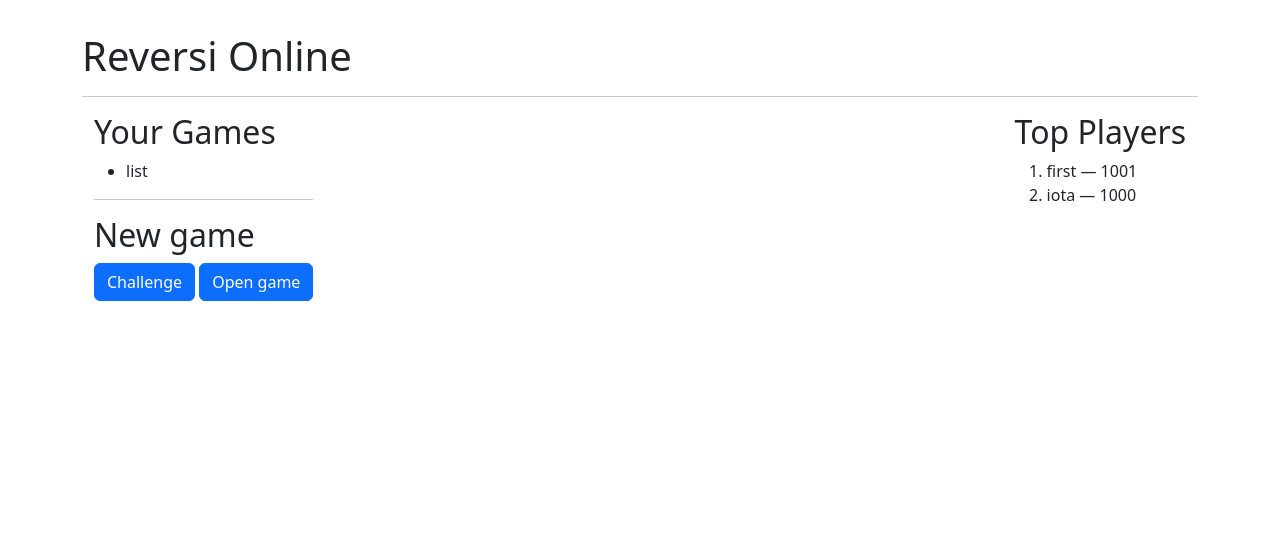
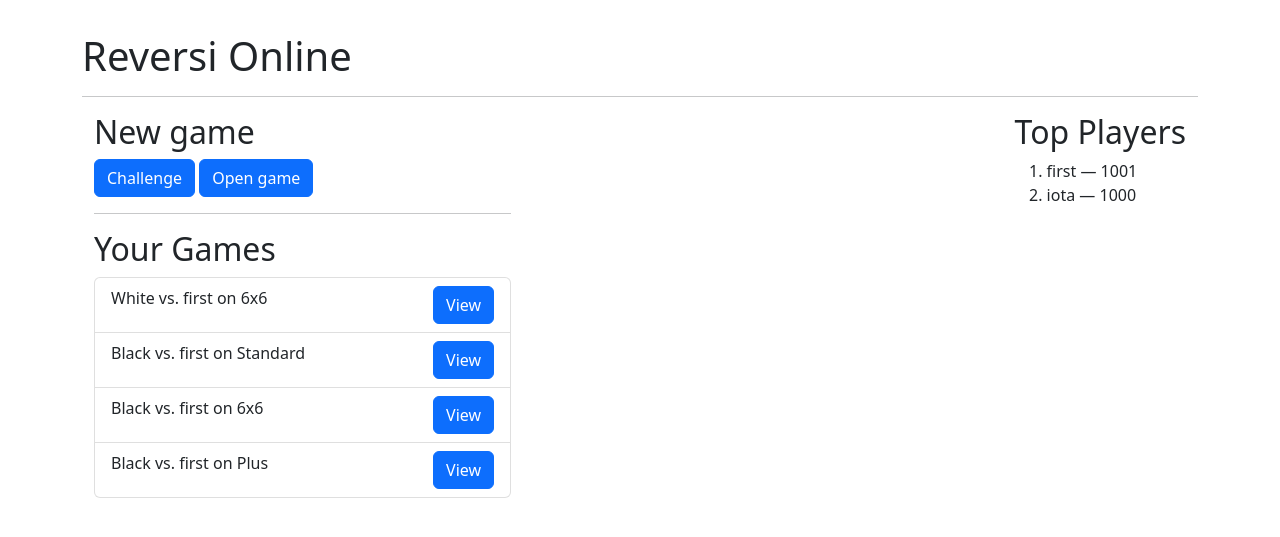
Before and after one commit to enoua5/cs3620-reversi, a Django app: page / in a window 1280 px wide. Shown: the part 56-593 px from the top of the page. Run offline with Django 3.2, Linux system fonts and the light colour scheme; a user stored in the database is signed in; data comes from the database, SQL or seed files in the repository.

Commit message:
Add list of latest games

```diff
--- a/base/templates/base/index.html
+++ b/base/templates/base/index.html
@@ -6,14 +6,21 @@
 <hr>
 <div class="container-fluid">
     <div class="float-start">
-        <h2>Your Games</h2>
-        <ul>
-            <li>list</li>
-        </ul>
-        <hr>
         <h2>New game</h2>
         <a class="btn btn-primary" href="#">Challenge</a>
         <a class="btn btn-primary" href="{% url 'game:open_games' 1 %}">Open game</a>
+        <hr>
+        <h2>Your Games</h2>
+        <ul class="list-group">
+            {% for game_data in latest_games %}
+            <li class="list-group-item">
+                <span class="float-start">
+                    {{ game_data.1 }} vs. {{ game_data.2 }} on {{ game_data.0.board_name }}
+                </span>
+                <a href="{% url 'game:view_game' game_data.0.id %}" class="btn btn-primary float-end" style="margin-left: 10vw">View</a>
+            </li>
+            {% endfor %}
+        </ul>
     </div>
     <div class="float-end">
         <h2>Top Players</h2>
--- a/base/views.py
+++ b/base/views.py
@@ -1,6 +1,8 @@
 from django.shortcuts import render
 from django.contrib.auth.decorators import login_required
 from django.contrib.auth.models import User
+from django.db.models import Q
+from game.models import Game
 
 # Create your views here.
 
@@ -8,8 +10,20 @@ from django.contrib.auth.models import User
 def index(req):
     top_players = User.objects.all().order_by('-userdata__elo_rating')[:5]
 
+    latest_games = Game.objects.filter(Q(first_player=req.user) | Q(second_player=req.user)).order_by('-most_recent_move')[:5]
+
+    player_role = []
+    player_opp = []
+
+    for game in latest_games:
+        player_role.append("White" if game.first_player_is_X ^ (game.second_player == req.user) else "Black")
+        player_opp.append(game.first_player if game.second_player == req.user else game.second_player)
+
+    latest_games = list(zip(latest_games, player_role, player_opp))
+
     ctx = {
-        'top_players': top_players
+        'top_players': top_players,
+        'latest_games': latest_games,
     }
 
     return render(req, 'base/index.html', ctx)
--- a/game/views.py
+++ b/game/views.py
@@ -116,3 +116,6 @@
 
 
     return redirect('game:view_game', game_id = game_id)
+
+def my_games(req):
+    return render(req, 'game/my_games.html')
```
Also changed, not shown: base/templates/base/base.html (+1 -7 lines), game/templates/game/my_games.html (added, +9 -0 lines).
